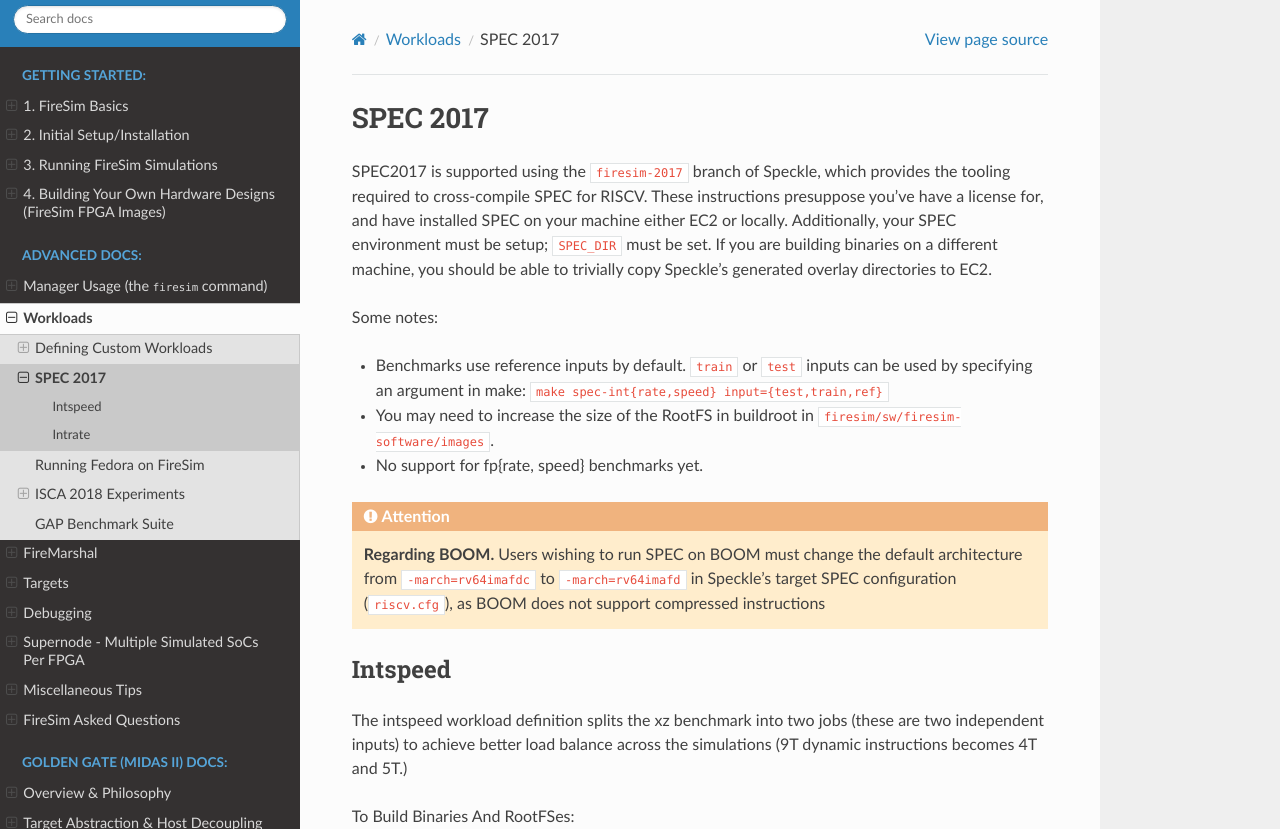
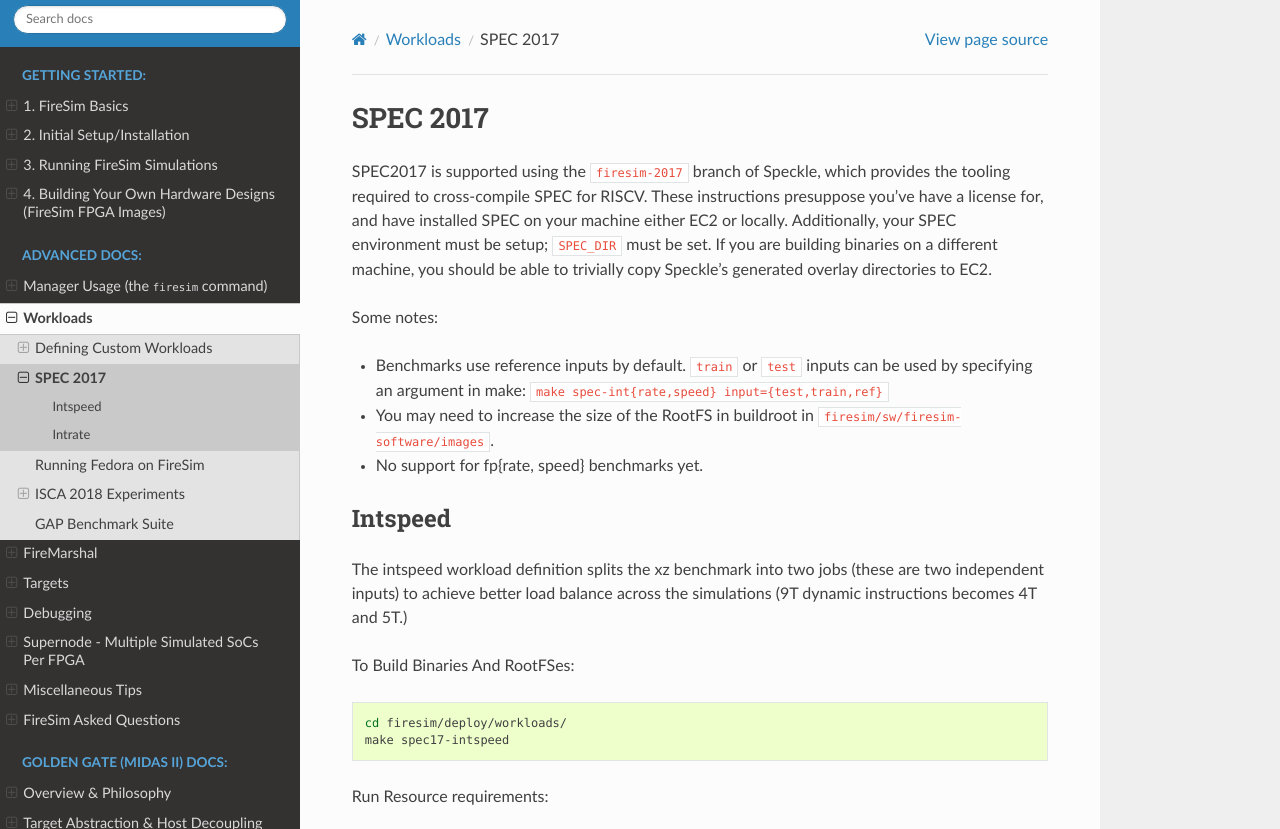
Before and after one commit to firesim/firesim, a Sphinx documentation site: the page built from docs/Advanced-Usage/Workloads/SPEC-2017.rst, in a window 1280 px wide and 900 px high, cut to the strip 0-829 px from the top of the window. Built offline with Sphinx 7.4.7 and the Read the Docs theme 2.0.0, drawn with Linux system fonts in a browser that asks for light colours.

Commit message:
Update SPEC-2017.rst
BOOM now supports RV64GC

```diff
--- a/docs/Advanced-Usage/Workloads/SPEC-2017.rst
+++ b/docs/Advanced-Usage/Workloads/SPEC-2017.rst
@@ -16,13 +16,6 @@
 -  Benchmarks use reference inputs by default. ``train`` or ``test`` inputs can be used by specifying an argument in make: ``make spec-int{rate,speed} input={test,train,ref}``
 -  You may need to increase the size of the RootFS in buildroot in ``firesim/sw/firesim-software/images``.
 -  No support for fp{rate, speed} benchmarks yet.
-
-.. attention::
-
-     **Regarding BOOM.** Users wishing to run SPEC on BOOM must change the
-     default architecture from ``-march=rv64imafdc`` to ``-march=rv64imafd`` in
-     Speckle’s target SPEC configuration (``riscv.cfg``), as BOOM does not
-     support compressed instructions
 
 --------
 Intspeed
```
